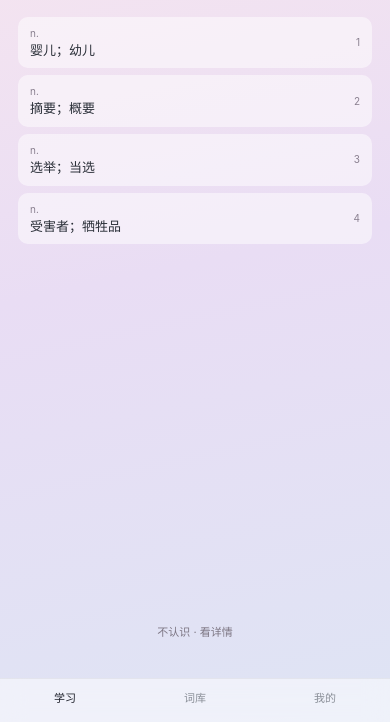
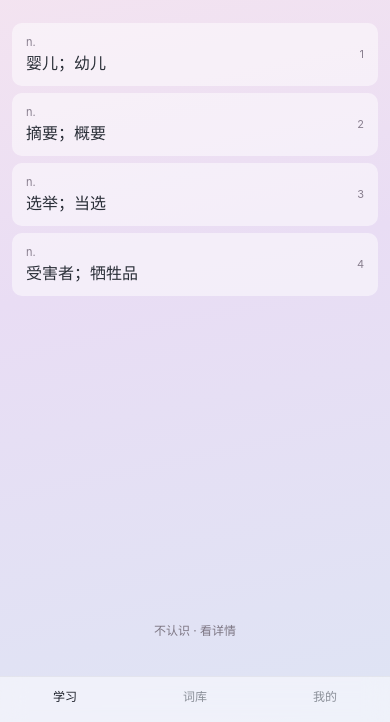
Before and after one commit to doel2026/wordcard, a plain HTML site: page index.html in a window 390 px wide. Shown: the part 122-844 px from the top of the page. Drawn offline with Linux system fonts and the light colour scheme.

Commit message:
deploy: dist/app.css

```diff
--- a/dist/app.css
+++ b/dist/app.css
@@ -4,7 +4,7 @@
 /* tokens.css —— 由 build/gen_tokens.py 从 build/tokens.json 生成，禁止手改。
    想改颜色 / 圆角 / 字号：改 build/tokens.json，然后
        python3 build/gen_tokens.py
-   tokens 指纹：f58e2d7e5e
+   tokens 指纹：e2f4aae992
 */
 
 :root{
@@ -69,6 +69,14 @@
   --fs-tiny:10px;
   --fs-phonetic:12px;
   --fs-btn:14px;
+  --fs-mobile-body:16px;
+  --fs-mobile-small:12px;
+  --fs-mobile-tiny:11px;
+  --fs-mobile-word:34px;
+  --fs-mobile-word-reveal:30px;
+  --fs-mobile-phonetic:13px;
+  --fs-mobile-btn:15px;
+  --fs-mobile-h2:22px;
 
   --pad-phone:18px;
   --pad-card:16px;
@@ -299,6 +307,15 @@ body.wc-has-notice .desk-root{padding-top:26px}
 
 /* ── 画布：铺满视口；>560px 收成 420px 居中的栏 ──────── */
 .mob-root{
+  /* 手机上整体放大一档：正文 13→16，单词 31→34（桌面端不受影响，值在 tokens 里） */
+  --fs-body:var(--fs-mobile-body);
+  --fs-small:var(--fs-mobile-small);
+  --fs-tiny:var(--fs-mobile-tiny);
+  --fs-word-mobile:var(--fs-mobile-word);
+  --fs-word-mobile-reveal:var(--fs-mobile-word-reveal);
+  --fs-phonetic:var(--fs-mobile-phonetic);
+  --fs-btn:var(--fs-mobile-btn);
+  --fs-h2:var(--fs-mobile-h2);
   display:flex;flex-direction:column;
   width:100%;
   min-height:100vh;
@@ -376,13 +393,14 @@ button, [role="button"]{-webkit-tap-highlight-color:transparent}
 .mob-learn.is-reveal .mob-word h1{font-size:var(--fs-word-mobile-reveal)}
 
 /* ── 学习页 · 选项 ───────────────────────────────────── */
-.mob-opts{padding:26px 18px 0}
+.mob-opts{padding:26px 12px 0}
 .mob-learn.is-reveal .mob-opts{padding-top:16px}
+.mob-opts .wc-opt{padding:12px 14px}
 .mob-opts .wc-pos{margin-bottom:2px}
 
 .mob-skip{
   margin-top:auto;
-  padding:20px 18px 26px;
+  padding:20px 12px 26px;
   text-align:center;
 }
 .mob-skip-btn{
@@ -642,7 +660,7 @@ button, [role="button"]{-webkit-tap-highlight-color:transparent}
 
 /* ── 详情页（答错 / 第一次答对） ─────────────────────── */
 .mob-detail-body{
-  padding:26px 20px 0;
+  padding:26px 16px 0;
   flex:1;
   min-height:0;
   overflow-y:auto;
```
